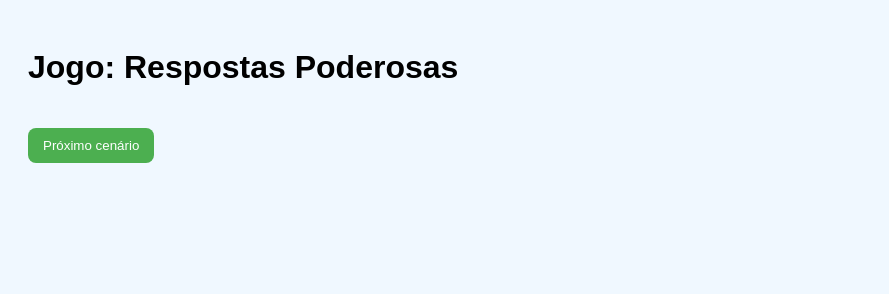
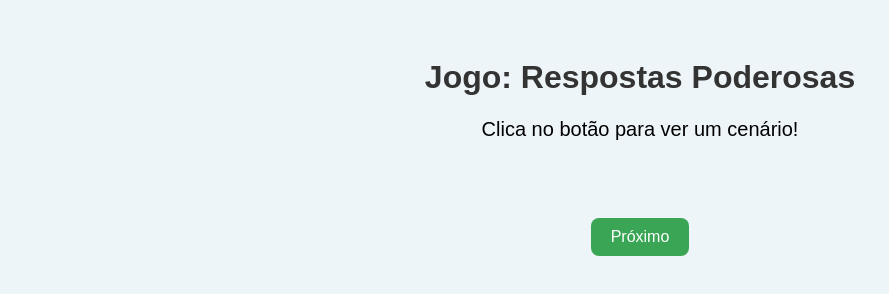
Before and after one commit to elisalacerda88/Jogo-das-respostas, a plain HTML site: page index.html in a window 1280 px wide. Shown: the whole page, without its empty margins (0-889 px from the left). Drawn offline with Linux system fonts and the light colour scheme.

Commit message:
Update index.html

```diff
--- a/index.html
+++ b/index.html
@@ -1,99 +1,103 @@
-
 <!DOCTYPE html>
 <html lang="pt">
 <head>
-    <meta charset="UTF-8">
-    <title>Jogo Respostas Poderosas</title>
+  <meta charset="UTF-8" />
+  <meta name="viewport" content="width=device-width, initial-scale=1.0"/>
+  <title>Jogo: Respostas Poderosas</title>
   <style>
-        body { font-family: Arial, sans-serif; padding: 20px; background: #f0f8ff; }
-        .cenario { display: none; margin-top: 20px; }
-        img { max-width: 100%; height: auto; border-radius: 12px; }
-        .resposta { margin-top: 15px; font-weight: bold; color: #2a4d69; }
-        button { margin-top: 20px; padding: 10px 15px; background: #4CAF50; color: white; border: none; border-radius: 8px; cursor: pointer; }
-        button:hover { background-color: #45a049; }
+    body {
+      font-family: Arial, sans-serif;
+      text-align: center;
+      background-color: #eef5f9;
+      padding: 30px;
+    }
+    h1 {
+      color: #333;
+    }
+    #texto {
+      font-size: 20px;
+      margin-top: 20px;
+      min-height: 100px;
+      white-space: pre-wrap;
+    }
+    button {
+      padding: 10px 20px;
+      font-size: 16px;
+      background-color: #3aa655;
+      color: white;
+      border: none;
+      border-radius: 8px;
+      cursor: pointer;
+    }
+    button:hover {
+      background-color: #2e8643;
+    }
   </style>
 </head>
 <body>
   <h1>Jogo: Respostas Poderosas</h1>
-    <div id="cenarioContainer"></div>
-    <button onclick="proximoCenario()">Próximo cenário</button>
+  <div id="texto">Clica no botão para ver um cenário!</div>
+  <button onclick="mostrarProximo()">Próximo</button>
 
   <script>
     const cenarios = [
       {
-                imagem: "https://i.imgur.com/VFeT1zE.jpg",
-                texto: "Na ginástica, uma menina mais velha diz: 'És bebé, não sabes fazer rodas!'",
-                resposta: "Posso ainda estar a aprender, mas estou a esforçar-me todos os dias!"
+        cenario: "Ginástica: Uma menina mais velha ri-se e diz 'És bebé, nem consegues fazer o pino!'",
+        resposta: "Resposta poderosa: 'Posso não conseguir agora, mas estou a aprender e vou melhorar!'"
       },
       {
-                imagem: "https://i.imgur.com/3sRWU5F.jpg",
-                texto: "Na escola, um colega empurra a tua mochila e diz: 'Sai da frente, lerdinha!'",
-                resposta: "Não gosto que me empurres. Podes pedir com respeito."
+        cenario: "Escola: Um colega diz 'És tão lenta a copiar do quadro! És mesmo burra!'",
+        resposta: "Resposta poderosa: 'Cada um tem o seu ritmo. Estou a fazer o meu melhor e isso é que importa.'"
       },
       {
-                imagem: "https://i.imgur.com/yWe3byI.jpg",
-                texto: "Na ginástica, uma menina ri quando cais de um exercício.",
-                resposta: "Cair faz parte de aprender. Eu levanto-me e tento outra vez!"
+        cenario: "Ginástica: Outra criança diz 'Não faças connosco, vais só estragar o exercício!'",
+        resposta: "Resposta poderosa: 'Todos temos o direito de participar. Eu também estou aqui para aprender.'"
       },
       {
-                imagem: "https://i.imgur.com/f6jglF5.jpg",
-                texto: "Na escola, alguém goza com o teu penteado.",
-                resposta: "Eu gosto assim. Cada um pode ser diferente."
+        cenario: "Escola: Um grupo diz 'Não podes brincar connosco porque tens cabelo feio!'",
+        resposta: "Resposta poderosa: 'O meu cabelo faz parte de quem eu sou. Eu gosto dele e mereço respeito.'"
       },
       {
-                imagem: "https://i.imgur.com/WQXZcg1.jpg",
-                texto: "Na ginástica, uma colega mais velha diz que estás a atrasar o grupo.",
-                resposta: "Estou a dar o meu melhor e todos temos ritmos diferentes."
+        cenario: "Ginástica: Dizem-lhe 'Tu não vais conseguir, és fraca demais!'",
+        resposta: "Resposta poderosa: 'Sou forte à minha maneira e vou continuar a tentar, mesmo que seja difícil.'"
       },
       {
-                imagem: "https://i.imgur.com/soHTfXb.jpg",
-                texto: "Na escola, alguém esconde o teu estojo de propósito.",
-                resposta: "Não é engraçado mexer nas coisas dos outros. Dá-me o estojo, por favor."
+        cenario: "Escola: Um rapaz diz 'Vou esconder o teu lanche porque és chata!'",
+        resposta: "Resposta poderosa: 'Isso não é justo. O meu lanche é meu e não se deve brincar com isso.'"
       },
       {
-                imagem: "https://i.imgur.com/Z4NSsDp.jpg",
-                texto: "Na ginástica, duas meninas mais velhas cochicham e olham para ti.",
-                resposta: "Prefiro que falem comigo diretamente se têm algo a dizer."
+        cenario: "Ginástica: Dizem-lhe 'És a pior da turma, nem sei porque vens cá!'",
+        resposta: "Resposta poderosa: 'Venho cá para aprender e divertir-me, e isso é o mais importante.'"
       },
       {
-                imagem: "https://i.imgur.com/SB9zjzT.jpg",
-                texto: "Na escola, um colega grita contigo sem motivo.",
-                resposta: "Falar aos gritos não ajuda. Podemos conversar com calma?"
+        cenario: "Escola: Um colega empurra e diz 'Sai da frente, ninguém gosta de ti!'",
+        resposta: "Resposta poderosa: 'Empurrar não é uma forma de resolver as coisas. Eu mereço ser tratada com respeito.'"
       },
       {
-                imagem: "https://i.imgur.com/lRW3Zhn.jpg",
-                texto: "Na ginástica, uma menina diz: 'Nunca vais conseguir fazer o pino!'",
-                resposta: "Não agora, talvez. Mas estou a treinar para conseguir."
+        cenario: "Ginástica: Uma menina diz 'Não és boa o suficiente para a nossa equipa.'",
+        resposta: "Resposta poderosa: 'Eu posso não ser perfeita, mas esforço-me e tenho valor para a equipa.'"
       },
       {
-                imagem: "https://i.imgur.com/NzXW0t0.jpg",
-                texto: "Na escola, uma colega não te deixa jogar com o grupo.",
-                resposta: "Também tenho o direito de brincar. Podemos incluir toda a gente?"
+        cenario: "Escola: Um grupo grita 'Ninguém te quer aqui!' enquanto ela se aproxima.",
+        resposta: "Resposta poderosa: 'Eu tenho o direito de estar aqui e mereço ser tratada com gentileza.'"
       }
     ];
 
     let indiceAtual = 0;
+    let mostrarResposta = false;
 
-        function proximoCenario() {
-            const container = document.getElementById("cenarioContainer");
-            if (indiceAtual >= cenarios.length) {
-                container.innerHTML = "<h2>Parabéns! Terminaste todos os cenários!</h2>";
-                return;
+    function mostrarProximo() {
+      const textoDiv = document.getElementById("texto");
+
+      if (!mostrarResposta) {
+        textoDiv.textContent = cenarios[indiceAtual].cenario;
+        mostrarResposta = true;
+      } else {
+        textoDiv.textContent = cenarios[indiceAtual].resposta;
+        mostrarResposta = false;
+        indiceAtual = (indiceAtual + 1) % cenarios.length;
       }
-
-            const cenario = cenarios[indiceAtual];
-            container.innerHTML = `
-                <div class="cenario">
-                    <img src="${cenario.imagem}" alt="Cenário ${indiceAtual + 1}">
-                    <p>${cenario.texto}</p>
-                    <p class="resposta">Resposta poderosa: "${cenario.resposta}"</p>
-                </div>
-            `;
-            indiceAtual++;
     }
-
-        // Mostrar o primeiro cenário automaticamente ao carregar
-        window.onload = proximoCenario;
   </script>
 </body>
 </html>
```
Lines whose indentation alone changed are shown as unchanged.
